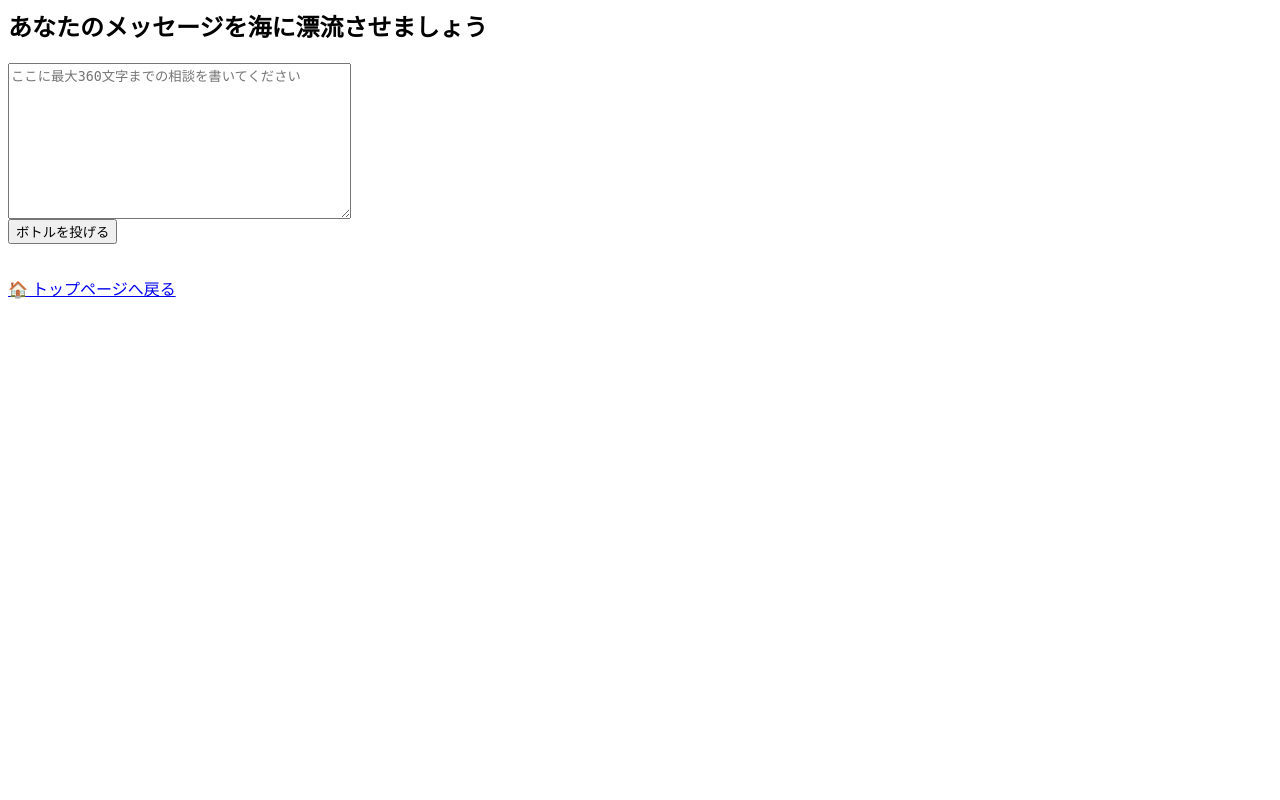
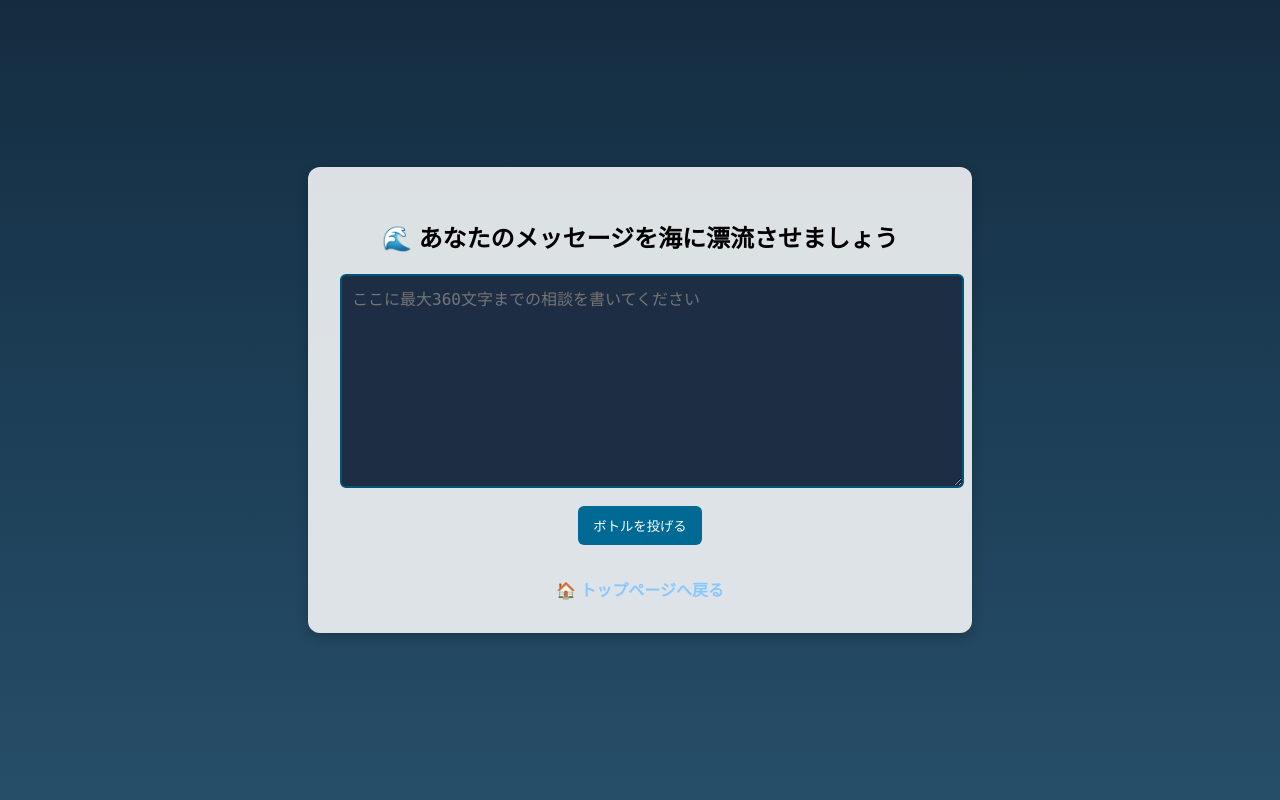
Before and after one commit to HirotoChiba06/hogehoge-WebApp, a Flask app: page /send in a window 1280 px wide. Run offline with Flask 3, Linux system fonts and the light colour scheme.

Commit message:
:add:ひとまずAppの完成。

```diff
--- a/static/style.css
+++ b/static/style.css
@@ -1,44 +1,57 @@
+/* 全体背景とフォント・レイアウト */
 body {
     font-family: "Hiragino Kaku Gothic ProN", "Noto Sans JP", "Yu Gothic", "Meiryo", sans-serif;
     margin: 0;
     padding: 0;
-    color: #eee;
-    background: linear-gradient(to bottom, #1c2d44, #2e4a61, #3e5d75);
+    color: #000000;
+    background: linear-gradient(to bottom, #142c40, #1c3e56, #274e68);
     background-repeat: no-repeat;
     background-attachment: fixed;
     background-size: 100% 100%;
-
     display: flex;
     justify-content: center;
     align-items: center;
     min-height: 100vh;
 }
 
+/* 中央揃え用のコンテナ */
+.center-box {
+    max-width: 600px;
+    width: 90%;
+    text-align: center;
+    background-color: rgba(0, 0, 0, 0.3);
+    padding: 2em;
+    border-radius: 12px;
+}
 
-
-
-h2 {
-    color: #006994;
-}
+/* テキストエリア・ボタン・リンクの見た目 */
 textarea {
     width: 100%;
     padding: 10px;
     font-size: 1rem;
     resize: vertical;
+    border: 2px solid #005577;
+    border-radius: 6px;
+    background-color: #1c2d44;
+    color: #e0eaf0;
 }
+
 button {
     padding: 10px 15px;
     background-color: #006994;
     color: white;
     border: none;
-    border-radius: 4px;
+    border-radius: 6px;
     cursor: pointer;
+    margin-top: 1em;
 }
+
 button:hover {
     background-color: #005577;
 }
+
 a {
-    color: #0066cc;
+    color: #88c8ff;
     text-decoration: none;
     font-weight: bold;
 }
@@ -62,3 +75,7 @@ a:hover {
     border-radius: 12px;
     box-shadow: 0 4px 12px rgba(0,0,0,0.2);
 }
+p {
+    margin-bottom: 1em;
+    font-size: 1.1rem;
+}
--- a/templates/index.html
+++ b/templates/index.html
@@ -6,6 +6,7 @@
     <link rel="stylesheet" href="/static/style.css">
 </head>
 <body>
+    <div class="center-box">
         <h1>🌊 ボトルメッセージへようこそ</h1>
         <p>あなたの悩みや思いを、見知らぬ誰かとつなげてみませんか？</p>
 
@@ -14,5 +15,6 @@
             <li><a href="/receive">📥 メッセージを受け取って返信する</a></li>
             <li><a href="/archive">📜 自分のボトルを確認する</a></li>
         </ul>
+    </div>
 </body>
 </html>
--- a/templates/send.html
+++ b/templates/send.html
@@ -1,13 +1,26 @@
+<!DOCTYPE html>
+<html>
+<head>
+    <meta charset="UTF-8">
+    <title>ボトルメッセージ送信</title>
+    <link rel="stylesheet" href="/static/style.css">
+</head>
 <body>
     <div class="center-box">
-    <h2>あなたのメッセージを海に漂流させましょう</h2>
-    {% if error %}<p style="color:red;">{{ error }}</p>{% endif %}
+        <h2>🌊 あなたのメッセージを海に漂流させましょう</h2>
+
+        {% if error %}
+            <p style="color:red;">{{ error }}</p>
+        {% endif %}
+
         <form method="post">
             <textarea name="message" rows="10" cols="40" placeholder="ここに最大360文字までの相談を書いてください" maxlength="360" required></textarea><br>
             <button type="submit">ボトルを投げる</button>
         </form>
+
         <div style="margin-top: 2em;">
             <a href="/">🏠 トップページへ戻る</a>
         </div>
     </div>
 </body>
+</html>
```
Also changed, not shown: templates/archive.html (+11 -7 lines), templates/receive.html (+17 -2 lines), templates/receive_complete.html (+17 -3 lines), templates/send_complete.html (+12 -8 lines). Lines whose indentation alone changed are shown as unchanged.
